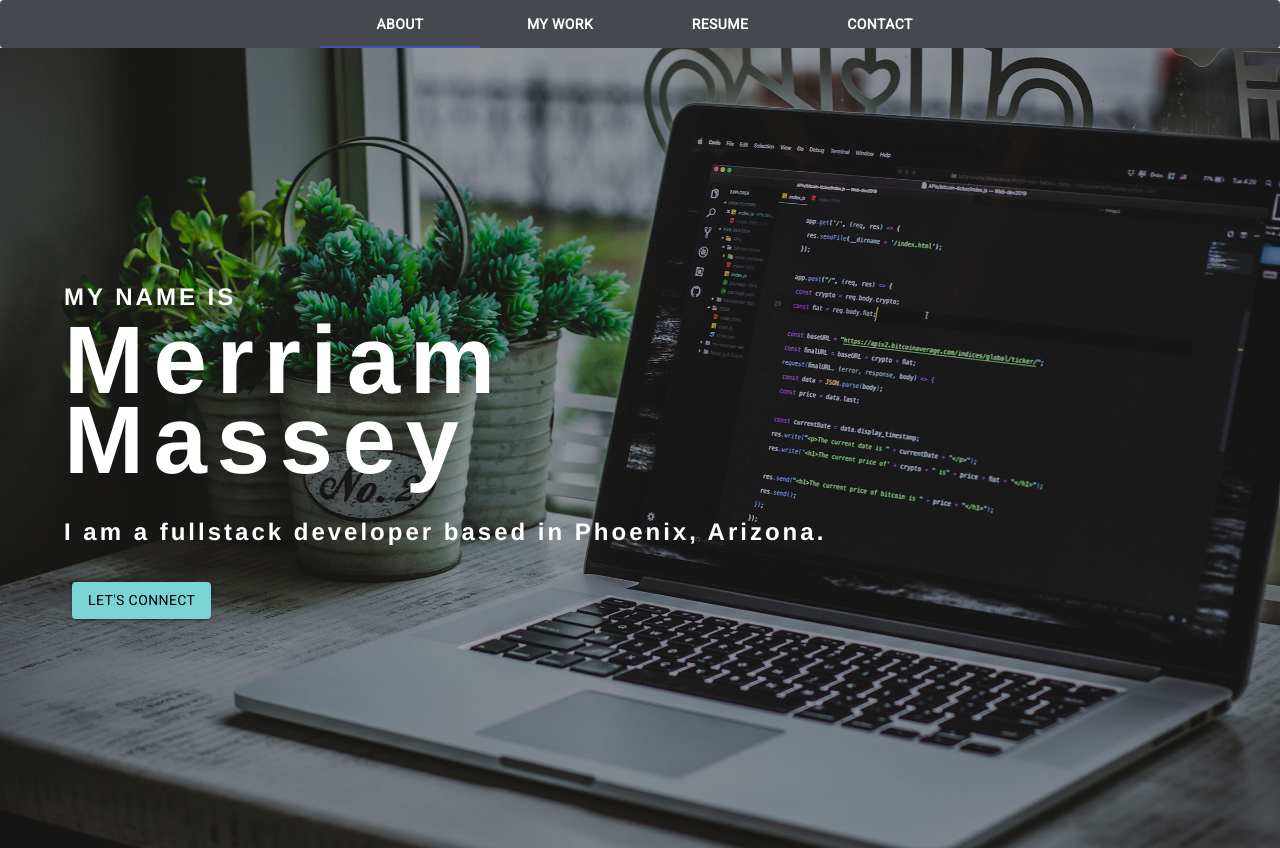
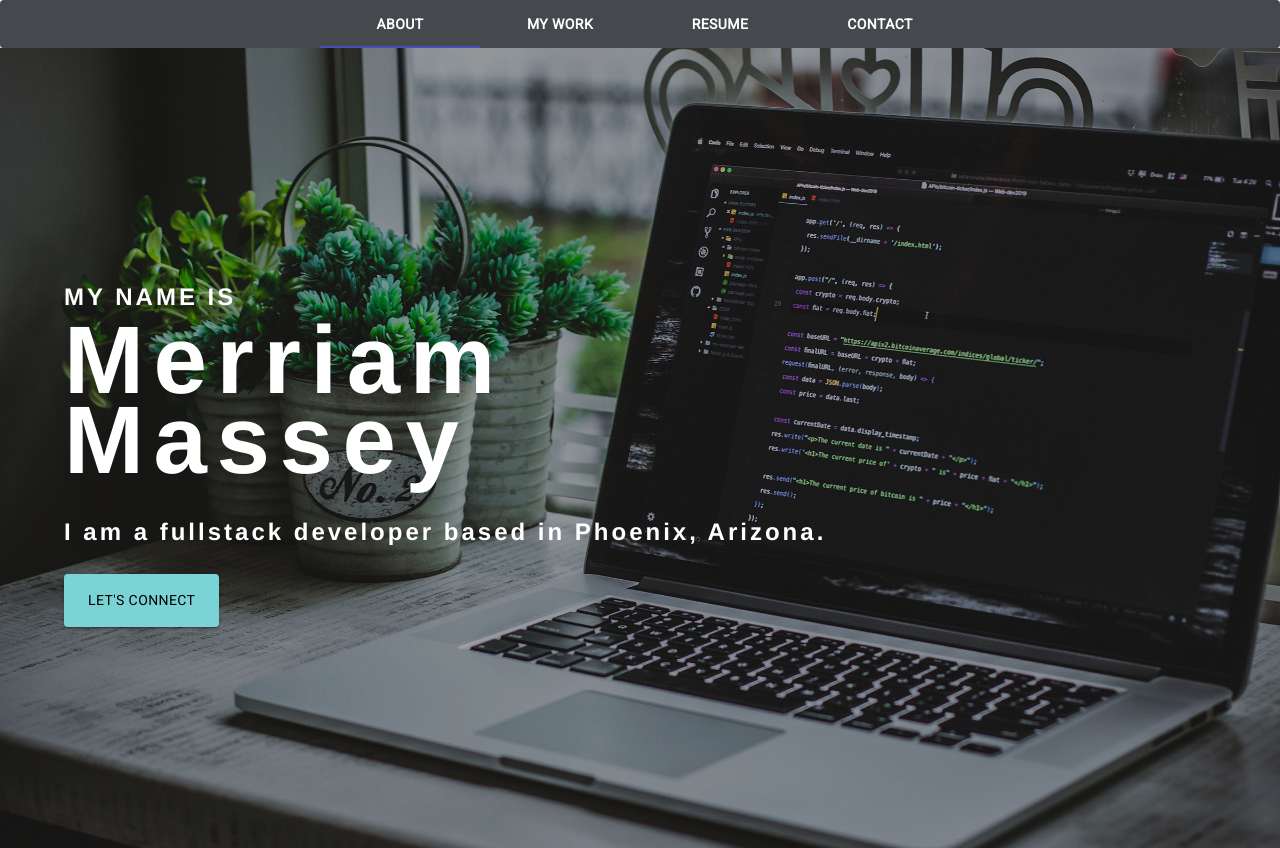
Before and after one commit to merriammassey/portfolio, a React (Create React App) app: page /#/ in a window 1280 px wide. Built offline with nearby package versions, Linux system fonts and the light colour scheme.

Commit message:
troubleshooting button render

```diff
--- a/src/components/Home/index.js
+++ b/src/components/Home/index.js
@@ -62,11 +62,15 @@ function Home() {
           <animated.div style={iaa}> */}
             <p>I am a fullstack developer based in Phoenix, Arizona.</p>
             <br />
-            <div id="connectbutton" className={classes.root}>
-              <Button variant="contained" component={Link} to={"/contact"}>
-                Let's connect
-              </Button>
-            </div>
+
+            <Button
+              className={classes.root}
+              variant="contained"
+              component={Link}
+              to={"/contact"}
+            >
+              Let's connect
+            </Button>
           </animated.div>
         </div>
       </div>
```
